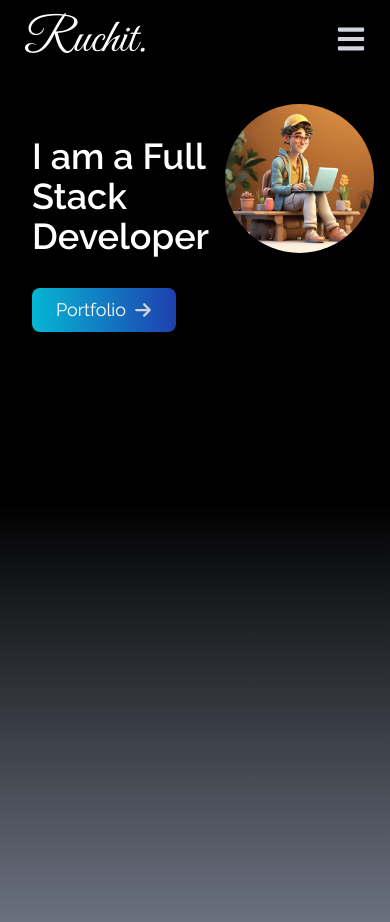
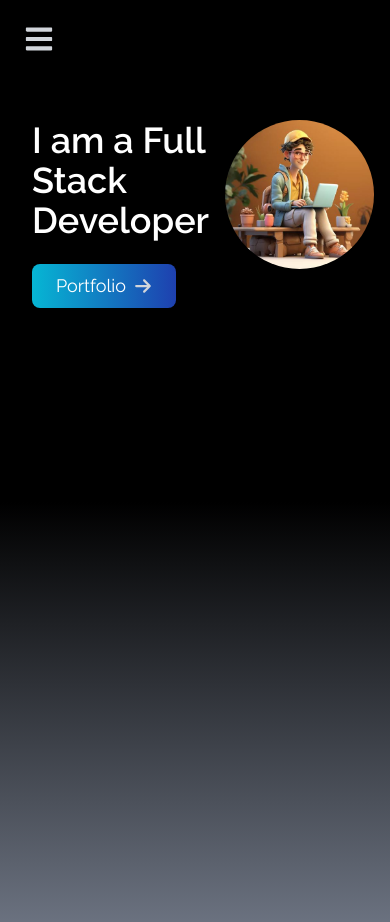
Before and after one commit to ruchhit24/portfolio, a React (Create React App) app: page / in a window 390 px wide. Built offline with nearby package versions, Linux system fonts and the light colour scheme.

Commit message:
fixed some size related issues

```diff
--- a/src/components/Home.js
+++ b/src/components/Home.js
@@ -6,16 +6,16 @@ const Home = () => {
     <div className="w-full h-screen bg-gradient-to-b from-black via-black to-gray-500">
       <div className="max-w-screen-lg h-full mx-auto p-4 pt-6 flex">
         <div className="w-3/5 p-2 m-2">
-          <div className="text-white text-4xl md:text-6xl font-semibold py-4">I am a Full Stack Developer</div>
+          <div className="text-white text-4xl md:text-6xl font-semibold md:py-4">I am a Full Stack Developer</div>
           <p className="w-3/4 text-gray-300 hidden md:block">I am a full-stack developer in Korea who has worked for three starts-ups here. My interests range from back-side, front-end, system management to mobile applications. As you can see, I am interested in all parts of application development.</p>
-          <button className="group p-2 mt-4 bg-gradient-to-r from-cyan-500 to-blue-800 text-white cursor-pointer rounded-lg px-6 flex items-center text-lg">
+          <button className="group p-2 mt-6 bg-gradient-to-r from-cyan-500 to-blue-800 text-white cursor-pointer rounded-lg px-6 flex items-center text-lg">
            Portfolio
           <span className="ml-2 text-gray-300 group-hover:rotate-90 duration-300"><FaArrowRight /></span>
           </button>
         </div>
-        <div>
+        <div className="mt-4">
         <img src={profile} alt="profile image" width={400} height={400}
-            className="rounded-full md:rounded-lg"
+            className="rounded-full"
         />
         </div>
       </div>
--- a/src/components/Navbar.js
+++ b/src/components/Navbar.js
@@ -22,12 +22,12 @@ const Navbar = () => {
     },
   ];
   return (
-    <div className="w-full h-20 bg-black text-white">
-      <div className="flex justify-between w-full h-20">
-        <h2 className="font-headingFont text-5xl md:text-6xl p-4 px-6">Ruchit.</h2>
+    <div className="w-full h-20 md:h-40 bg-black text-white">
+      <div className="flex justify-between w-full h-40">
+        <h2 className="font-headingFont hidden md:block text-5xl md:text-6xl p-4 px-6">Ruchit.</h2>
         <ul className="hidden md:flex pt-6 gap-8 text-lg pr-6">
           {list.map((compo) => (
-            <li key={compo.id} className="cursor-pointer text-gray-400 hover:text-white hover:scale-105 duration-200 ">
+            <li key={compo.id} className="cursor-pointer text-gray-400 hover:text-white hover:scale-105 duration-200 font-semibold">
               {compo.link}
             </li>
           ))}
```
